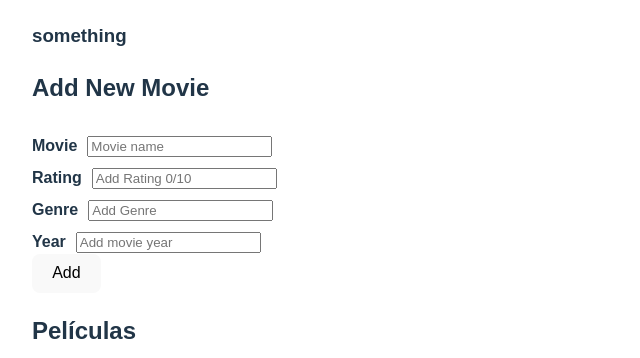
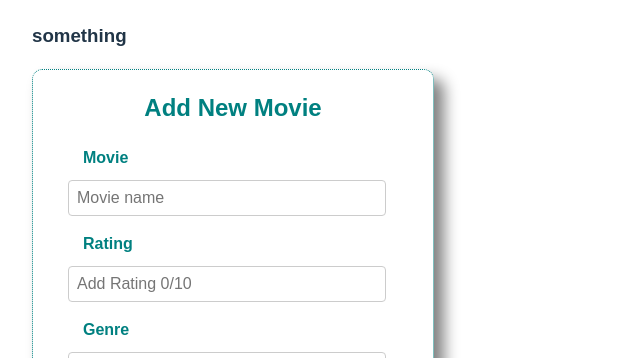
Before and after one commit to mercuryeater/proyecto-parejas, a React (Vite) app in the folder proyecto-parejas/: page / in a window 1280 px wide. Shown: the part 442-800 px from the top of the page, without its empty margins (0-640 px from the left). Built offline with nearby package versions, Linux system fonts and the light colour scheme.

Commit message:
actualizacion clear form

```diff
--- a/proyecto-parejas/src/App.jsx
+++ b/proyecto-parejas/src/App.jsx
@@ -9,14 +9,15 @@ import MovieListFC from "./Components/MovieList/MovieList.jsx";
 
 function App() {
   const [movies, setMovies] = useState(movieList);
-  const [selectMovie, setSelectMovie] = useState(null);
+  const [selectedMovie, setSelectedMovie] = useState(null);
 
   const handleAddMovie = (newMovie) => {
     setMovies([...movies, newMovie]);
   };
 
   const handleSelect = (movie) => {
-    setSelectMovie(movie);
+    setSelectedMovie(movie);
+    console.log(movie)
   };
 
   const deleteMovie = (toDeleteMovie) => {
@@ -26,8 +27,8 @@ function App() {
   return (
     <>
       <Header />
-      <AddMovie onAddMovie={handleAddMovie} selectMovie={selectMovie} />
-      <MovieList movieList={movies} onSelectMovie={handleSelect} />
+      <AddMovie onAddMovie={handleAddMovie} selectedMovie={selectedMovie} />
+      <MovieList movieList={movies} onSelectedMovie={handleSelect} />
     </>
   );
 }
--- a/proyecto-parejas/src/Components/Add/MovieForm.jsx
+++ b/proyecto-parejas/src/Components/Add/MovieForm.jsx
@@ -1,8 +1,14 @@
 import { useState } from "react";
 import "./movieForm.css"
 
-function AddMovie({onAddMovie, selectMovie}) {
-  const [movie, setMovie] = useState({});
+const defaultMovie = {
+  name: '',
+  year: '',
+  genre: '',
+  rating: '',
+}
+function AddMovie({onAddMovie, selectedMovie}) {
+  const [movie, setMovie] = useState(defaultMovie);
 
   const handleAdd = (event) => {
     event.preventDefault();
@@ -13,7 +19,7 @@ function AddMovie({onAddMovie, selectMovie}) {
     onAddMovie(newMovie)
 
     // Clear form
-    setMovie({});
+    setMovie(defaultMovie);
 
   };
 
@@ -44,6 +50,7 @@ function AddMovie({onAddMovie, selectMovie}) {
                 className="add-form__input"
                 required
                 onChange={handleChange}
+                value = {movie.name}
               />
             </div>
             <div className="add-form__column">
@@ -55,6 +62,7 @@ function AddMovie({onAddMovie, selectMovie}) {
                 className="add-form__input"
                 required
                 onChange={handleChange}
+                value = {movie.rating}
               />
             </div>
             <div className="add-form__column">
@@ -65,16 +73,18 @@ function AddMovie({onAddMovie, selectMovie}) {
                 className="add-form__input"
                 placeholder="Add Genre"
                 onChange={handleChange}
+                value = {movie.genre}
               />
             </div>
             <div className="add-form__column">
-              <label className="contact-form__label">Year</label>
+              <label className="add-form__label">Year</label>
               <input
                 type="number"
                 name="year"
                 className="add-form__input"
                 placeholder="Add movie year"
                 onChange={handleChange}
+                value = {movie.year}
               />
             </div>
           </div>
--- a/proyecto-parejas/src/Components/Add/movieForm.css
+++ b/proyecto-parejas/src/Components/Add/movieForm.css
@@ -1,15 +1,45 @@
-body{
-    font-family: Arial, Helvetica, sans-serif;
-    font-weight: bold;
+body {
+  font-family: Arial, Helvetica, sans-serif;
+  font-weight: bold;
 }
 
-/* button{
-    background-color: black;
-    color: white;
-    margin-top: 10px;
-} */
+input {
+  margin-top: 10px;
+  margin-left: 10px;
+}
+.container {
+  width: 400px;
+  height: 500px;
+  border: 1px dotted teal;
+  border-radius: 10px;
+  box-shadow: 10px 10px 15px gray;
+}
+.add-form__title {
+  text-align: center;
+  color: teal;
+  font-weight: bolder;
+}
 
-input{
-    margin-top: 10px;
-    margin-left: 10px;
+.add-form__label {
+  display: block;
+  font-weight: bold;
+  margin-top: 16px;
+  margin-left: 50px;
+  color: teal;
 }
+
+.add-form__input {
+  border: 1px solid #ccc;
+  border-radius: 4px;
+  font-size: 16px;
+  padding: 8px;
+  width: 300px;
+  margin-left: 35px;
+}
+
+.add-form__button {
+  background-color: teal;
+  color: white;
+  margin-top: 20px;
+  margin-left: 170px;
+}
--- a/proyecto-parejas/src/components/MovieList/MovieList.jsx
+++ b/proyecto-parejas/src/components/MovieList/MovieList.jsx
@@ -1,24 +1,20 @@
 import "./MovieList.css";
 import { useState } from "react";
-// import MovieInfo from "../Add/movieInfo"
 
-function MovieList({movieList=[] }, onSelectMovie) {
-  // const { name, rating, genre, year, onSelectMovie } = props;
-
-    const [updatedMovies, setUpdatedMovies] = useState(movieList)
-
-
+function MovieList({ movieList = [], onSelectedMovie}) {
+  const [updatedMovies, setUpdatedMovies] = useState(movieList);
 
   const handleDelete = (index) => {
-        console.log('Delete pressed')
-        const toDeleteMovie = [...updatedMovies]
-        toDeleteMovie.splice(index, 1)
-        setUpdatedMovies(toDeleteMovie)
+    console.log("Delete pressed");
+    const toDeleteMovie = [...updatedMovies];
+    toDeleteMovie.splice(index, 1);
+    setUpdatedMovies(toDeleteMovie);
   };
 
-    const handleEdit = (event) => {
-        console.log('Edit pressed')
-        console.log(updatedMovies)
+  const handleEdit = (movie) => {
+    onSelectedMovie(movie);
+    console.log("Edit pressed");
+    console.log(updatedMovies);
   };
 
   return (
@@ -35,16 +31,23 @@ function MovieList({movieList=[] }, onSelectMovie) {
         </thead>
 
         <tbody>
-          {movieList.map( (movie) => (
+          {movieList.map((movie) => (
             <tr key={movie.id} className="movie__list__item">
-
               <td>{movie.name}</td>
               <td>{movie.year}</td>
               <td>{movie.genre}</td>
               <td>{movie.rating}</td>
 
-                  <td><button onClick={ () =>{handleDelete(index)}}>borrar</button>
-                  <button onClick={handleEdit}>editar</button></td>
+              <td>
+                <button
+                  onClick={() => {
+                    handleDelete(index);
+                  }}
+                >
+                  borrar
+                </button>
+                <button onClick={() => handleEdit(movie)}>editar</button>
+              </td>
             </tr>
           ))}
         </tbody>
```
Lines whose indentation alone changed are shown as unchanged.
